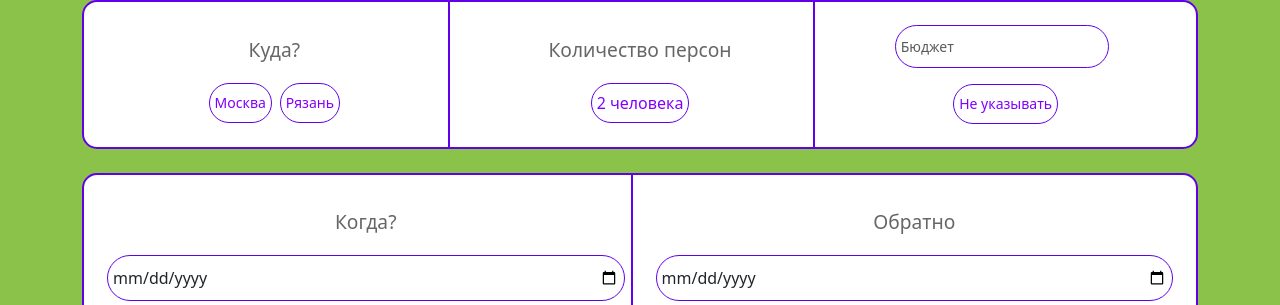
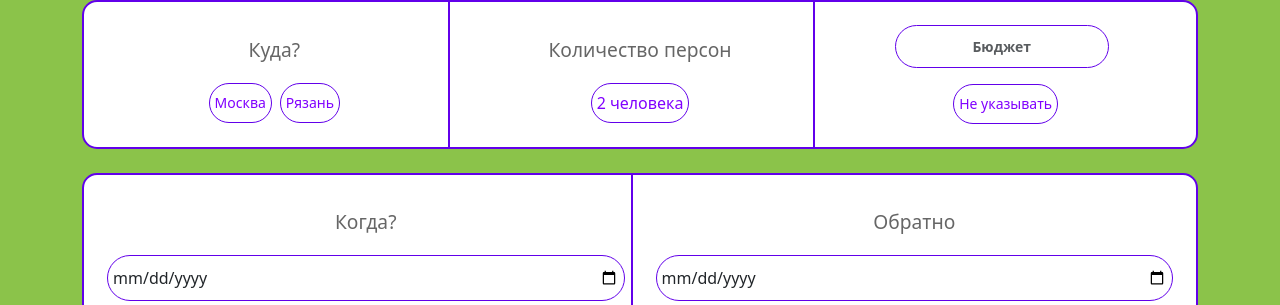
Before and after one commit to farakhov0ruslan/Atlas, a Django app: page / in a window 1280 px wide. Shown: the part 480-785 px from the top of the page. Run offline with Django 5.2, Linux system fonts and the light colour scheme; some libraries are stand-ins or nearby versions.

Commit message:
develop:

```diff
--- a/static/deps/css/main/nav-bar.css
+++ b/static/deps/css/main/nav-bar.css
@@ -45,8 +45,26 @@
     border-radius: 25px;
     padding: 10px 5px;
 }
-.search-item label{
-  padding: 10px 5px;
+
+.search-item label {
+    padding: 10px 5px;
+}
+
+input::placeholder {
+    text-align: center; /* Центрирование текста в placeholder */
+    font-weight: bold;
+}
+
+/* Убираем стрелочки для числовых полей ввода */
+input[type="number"]::-webkit-outer-spin-button,
+input[type="number"]::-webkit-inner-spin-button {
+  -webkit-appearance: none;
+  margin: 0;
+}
+
+input[type="number"] {
+  -moz-appearance: textfield; /* Для Firefox */
+  appearance: none; /* Для других браузеров */
 }
 
 /* Адаптивность */
```
